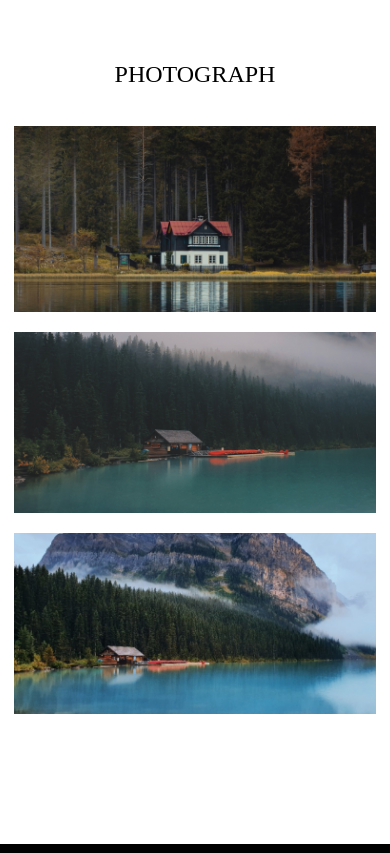
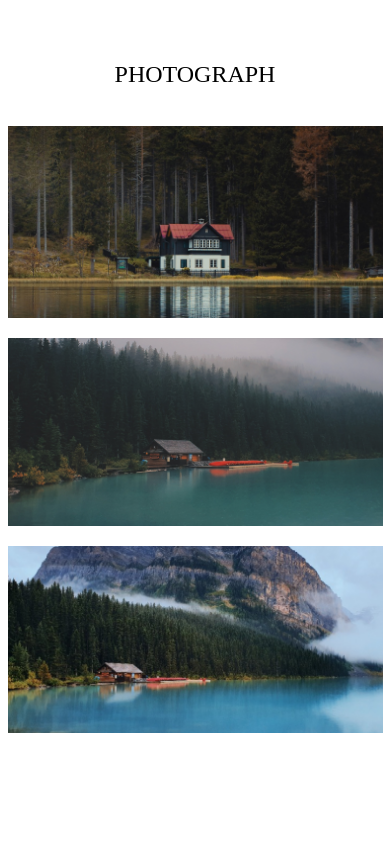
Before and after one commit to DodoTalakhadze/homework9, a plain HTML site: page index.html in a window 390 px wide. Shown: the part 1480-2333 px from the top of the page. Drawn offline with Linux system fonts and the light colour scheme.

Commit message:
workinprogress

```diff
--- a/css/laptop.css
+++ b/css/laptop.css
@@ -29,9 +29,13 @@ row-gap: 20px;
     flex-direction: row;
     column-gap: 20px;
 }
-.sect3_div2 img{
-    width: 100%;
-}
+.sect3_div1{
+    width: 840px;
+  }
+  .sect3_div2{
+    width: 840px;
+    flex-direction: row;
+  }
 }
 
 @media (max-width: 825px) {
@@ -51,7 +55,11 @@ row-gap: 20px;
 .section3{
     padding-inline: 67px;
 }
-.sect3_div2 img{
-    width: 100%;
+.sect3_div1{
+    width: 700px;
+  }
+  .sect3_div2{
+    width: 340px;
+  }
+
 }
-}
--- a/css/mobile.css
+++ b/css/mobile.css
@@ -43,4 +43,10 @@ h3{
 .sect3_div2{
     flex-wrap: wrap;
 }
+.sect3_div1{
+    width: 375px;
   }
+  .sect3_div2{
+    width: 375px;
+  }
+  }
--- a/css/style.css
+++ b/css/style.css
@@ -122,16 +122,12 @@ h3 {
 .section3 {
   padding-inline: 130px;
   margin: 0 auto 130px;
-
 }
 .photo_Cont {
   display: flex;
   column-gap: 20px;
   justify-content: center;
   align-items: center;
-  flex-shrink: 0;
-
-
 }
 .photo_Cont div {
   display: flex;
@@ -140,6 +136,12 @@ h3 {
 }
 .img_cont{
 width: 100%;
+}
+.sect3_div1{
+  width: 780px;
+}
+.sect3_div2{
+  width: 380px;
 }
 
 /* footer  */
--- a/index.html
+++ b/index.html
@@ -80,7 +80,7 @@
       <section class="section3">
         <h3>PHOTOGRAPH</h3>
         <div class="photo_Cont">
-          <div>
+          <div class="sect3_div1">
             <img src="images/Rectangle 27.png" alt="lake"  class="img_cont"/>
           </div>
           <div class="sect3_div2">
```
